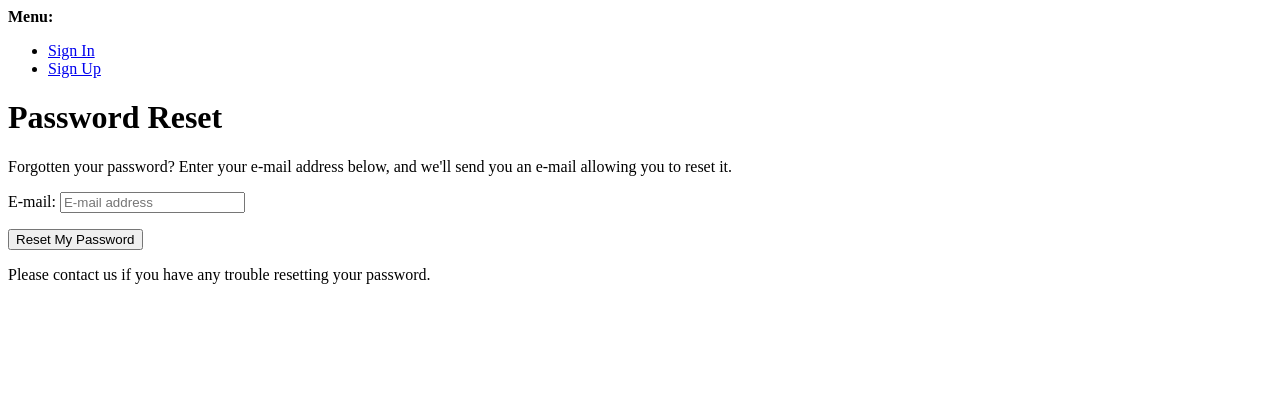
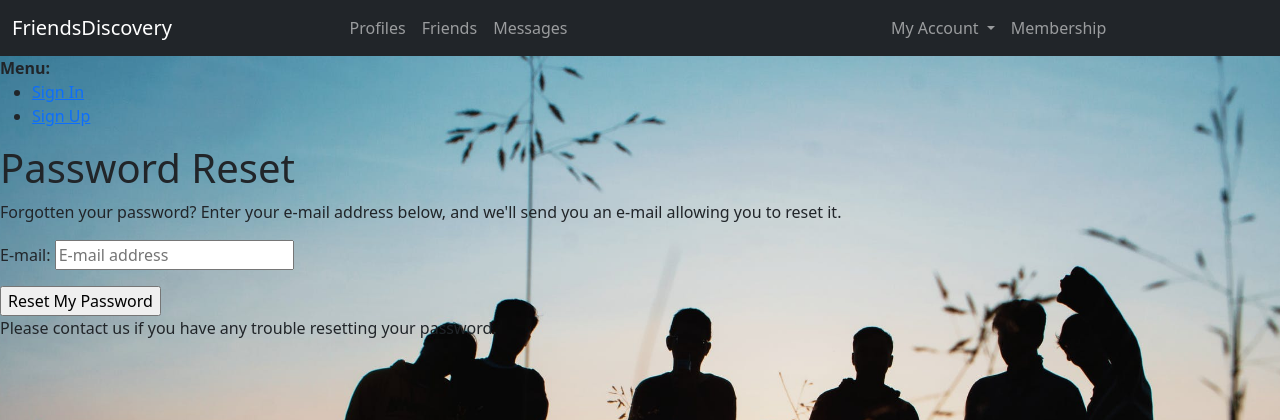
Before and after one commit to Code-Institute-Submissions/adam181189-FriendsDiscovery_JulyResub, a Django app: page /accounts/password/reset/ in a window 1280 px wide. Shown: the top 420 px of the page. Run offline with Django 3.2, Linux system fonts and the light colour scheme; parts of the project's set-up code (start-up, migrations or seed data) failed here and were passed over.

Commit message:
Account templates set up in setting.py so they are now editable.

```diff
--- a/friendsdiscovery/settings.py
+++ b/friendsdiscovery/settings.py
@@ -80,6 +80,7 @@ TEMPLATES = [
         'BACKEND': 'django.template.backends.django.DjangoTemplates',
         'DIRS': [
             os.path.join(BASE_DIR, 'templates'),
+            os.path.join(BASE_DIR, 'templates', 'allauth'),
         ],
         'APP_DIRS': True,
         'OPTIONS': {
--- a/templates/allauth/account/base.html
+++ b/templates/allauth/account/base.html
@@ -1,12 +1,98 @@
-<!DOCTYPE html>
-<html>
+{% load static %}
+
+<!doctype html>
+<html lang="en">
+
 <head>
-    <title>{% block head_title %}{% endblock %}</title>
-    {% block extra_head %}
+
+    {% block meta %}
+    <meta http-equiv="X-UA-Compatible" content="ie=edge">
+    <meta charset="utf-8">
+    <meta name="viewport" content="width=device-width, initial-scale=1">
     {% endblock %}
+
+    {% block extra_meta %}
+    {% endblock %}
+
+    {% block corecss %}
+    <link href="https://cdn.jsdelivr.net/npm/bootstrap@5.0.0-beta3/dist/css/bootstrap.min.css" rel="stylesheet"
+        integrity="sha384-eOJMYsd53ii+scO/bJGFsiCZc+5NDVN2yr8+0RDqr0Ql0h+rP48ckxlpbzKgwra6" crossorigin="anonymous">
+
+    <link rel="stylesheet" href="{% static 'css/base.css' %}">
+    {% endblock %}
+
+    {% block extra_css %}
+    {% endblock %}
+
+    {% block corejs %}
+    <script src="https://cdn.jsdelivr.net/npm/bootstrap@5.0.0-beta3/dist/js/bootstrap.bundle.min.js"
+        integrity="sha384-JEW9xMcG8R+pH31jmWH6WWP0WintQrMb4s7ZOdauHnUtxwoG2vI5DkLtS3qm9Ekf"
+        crossorigin="anonymous"></script>
+    {% endblock %}
+
+    {% block extra_js %}
+    {% endblock %}
+
+    <title>FriendsDiscovery {% block extra_title %}{% endblock %}</title>
 </head>
+
 <body>
-    {% block body %}
+    <header>
+        <nav class="navbar navbar-expand-lg navbar-dark bg-dark">
+            <div class="container-fluid">
+                <a class="navbar-brand" href="#">FriendsDiscovery</a>
+                <button class="navbar-toggler" type="button" data-bs-toggle="collapse"
+                    data-bs-target="#navbarSupportedContent" aria-controls="navbarSupportedContent"
+                    aria-expanded="false" aria-label="Toggle navigation">
+                    <span class="navbar-toggler-icon"></span>
+                </button>
+                <div class="collapse navbar-collapse justify-content-center" id="navbarSupportedContent">
+                    <ul class="navbar-nav">
+                        <li class="nav-item">
+                            <a class="nav-link" href="#">
+                                <div class="text-center">Profiles</div>
+                            </a>
+                        </li>
+                        <li class="nav-item">
+                            <a class="nav-link" href="#">
+                                <div class="text-center">Friends</div>
+                            </a>
+                        </li>
+                        <li class="nav-item">
+                            <a class="nav-link" href="#">
+                                <div class="text-center">Messages</div>
+                            </a>
+                        </li>
+                    </ul>
+                </div>
+                <div class="collapse navbar-collapse justify-content-center" id="navbarAccount">
+                    <ul class="navbar-nav">
+                        <li class="nav-item dropdown">
+                            <a class="nav-link dropdown-toggle" href="#" id="navbarDropdown" role="button"
+                                data-bs-toggle="dropdown" aria-expanded="false">
+                                <span class="text-center">
+                                    My Account
+                                </span>
+                            </a>
+                            <ul class="dropdown-menu border-0" aria-labelledby="user-options">
+                                {% if request.user.is_authenticated %}
+                                <li><a class="dropdown-item" href="{% url 'account_logout' %}">Logout</a></li>
+                                {% else %}
+                                <li><a class="dropdown-item" href="{% url 'account_signup' %}">Register</a></li>
+                                <li><a class="dropdown-item" href="{% url 'account_login' %}">Login</a></li>
+                                {% endif %}
+                            </ul>
+                        </li>
+                        <li class="nav-item">
+                            <a class="nav-link" href="#">
+                                <div class="text-center">Membership</div>
+                            </a>
+                        </li>
+                    </ul>
+                </div>
+            </div>
+        </nav>
+    </header>
 
     {% if messages %}
     <div>
@@ -33,8 +119,9 @@
     </div>
     {% block content %}
     {% endblock %}
-    {% endblock %}
     {% block extra_body %}
     {% endblock %}
+
 </body>
+
 </html>
--- a/templates/base.html
+++ b/templates/base.html
@@ -39,12 +39,13 @@
     <header>
         <nav class="navbar navbar-expand-lg navbar-dark bg-dark">
             <div class="container-fluid">
-                <a class="navbar-brand" href="#">FriendsDiscovery</a>
+                <a class="navbar-brand">FriendsDiscovery</a>
                 <button class="navbar-toggler" type="button" data-bs-toggle="collapse"
                     data-bs-target="#navbarSupportedContent" aria-controls="navbarSupportedContent"
                     aria-expanded="false" aria-label="Toggle navigation">
                     <span class="navbar-toggler-icon"></span>
                 </button>
+                {% if request.user.is_authenticated %}
                 <div class="collapse navbar-collapse justify-content-center" id="navbarSupportedContent">
                     <ul class="navbar-nav">
                         <li class="nav-item">
@@ -64,6 +65,7 @@
                         </li>
                     </ul>
                 </div>
+                {% endif %}
                 <div class="collapse navbar-collapse justify-content-center" id="navbarAccount">
                     <ul class="navbar-nav">
                         <li class="nav-item dropdown">
```
Lines whose indentation alone changed are shown as unchanged.
